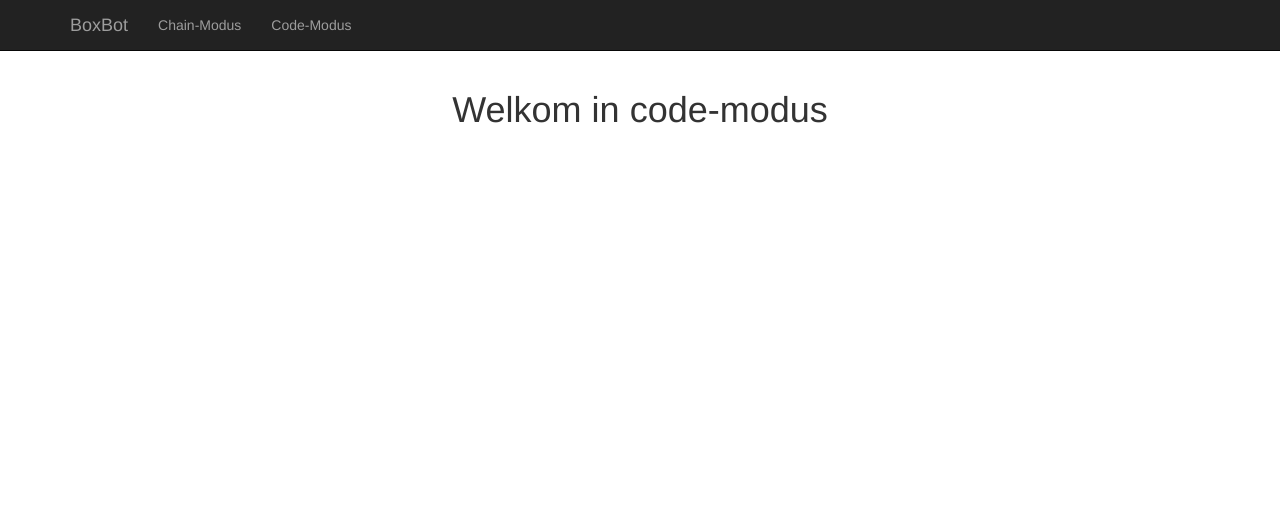
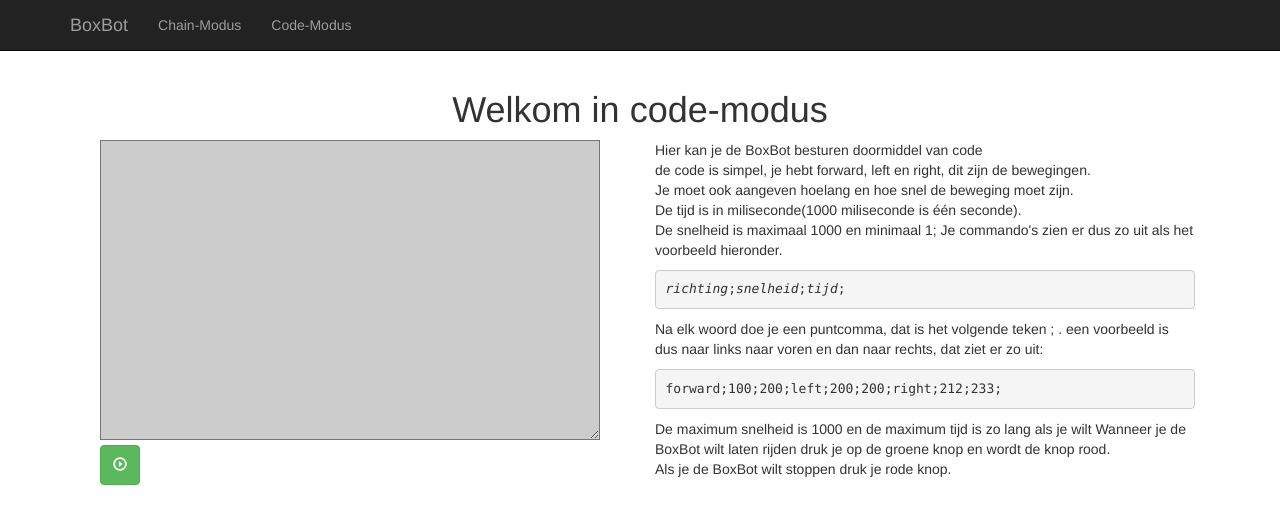
Before and after one commit to Exxon1800/IoT_workshop_BoxBot, a website: page Website/BoxBot/public_html/code.html in a window 1280 px wide. Drawn offline with Linux system fonts and the light colour scheme.

Commit message:
Finished
Added code mode and added explainations

```diff
--- a/Website/BoxBot/nbproject/private/private.xml
+++ b/Website/BoxBot/nbproject/private/private.xml
@@ -4,10 +4,7 @@
     <open-files xmlns="http://www.netbeans.org/ns/projectui-open-files/2">
         <group>
             <file>file:/D:/Arnout/documenten/GitHub/IoT_workshop_BoxBot/Website/BoxBot/public_html/code.html</file>
-            <file>file:/D:/Arnout/documenten/GitHub/IoT_workshop_BoxBot/Website/BoxBot/public_html/js/jquery.js</file>
-            <file>file:/D:/Arnout/documenten/GitHub/IoT_workshop_BoxBot/Website/BoxBot/public_html/chain.html</file>
-            <file>file:/D:/Arnout/documenten/GitHub/IoT_workshop_BoxBot/Website/BoxBot/public_html/boxbot.html</file>
-            <file>file:/D:/Arnout/documenten/GitHub/IoT_workshop_BoxBot/Website/BoxBot/public_html/js/boxControll.js</file>
+            <file>file:/D:/Arnout/documenten/GitHub/IoT_workshop_BoxBot/Website/BoxBot/public_html/js/boxControl.js</file>
         </group>
     </open-files>
 </project-private>
--- a/Website/BoxBot/public_html/code.html
+++ b/Website/BoxBot/public_html/code.html
@@ -8,6 +8,7 @@
         <meta name="description" content="">
         <meta name="author" content="">
         <link rel="stylesheet" href="styleBoxBot.css" type="text/css"/>
+        <script src="js/boxControl.js" type="text/javascript"></script>
         <title>Boxbot - Code</title>
         <link href="css/bootstrap.min.css" rel="stylesheet">
         <style>
@@ -16,18 +17,9 @@
                 /* Required padding for .navbar-fixed-top. Remove if using .navbar-static-top. Change if height of navigation changes. */
             }
         </style>
-
-        <!-- HTML5 Shim and Respond.js IE8 support of HTML5 elements and media queries -->
-        <!-- WARNING: Respond.js doesn't work if you view the page via file:// -->
-        <!--[if lt IE 9]>
-            <script src="https://oss.maxcdn.com/libs/html5shiv/3.7.0/html5shiv.js"></script>
-            <script src="https://oss.maxcdn.com/libs/respond.js/1.4.2/respond.min.js"></script>
-        <![endif]-->
-
     </head>
 
     <body>
-
         <!-- Navigation -->
         <nav class="navbar navbar-inverse navbar-fixed-top" role="navigation">
             <div class="container">
@@ -67,8 +59,35 @@
             </div>
             <!-- /.row -->
 
-        </div>
-        <!-- /.container -->
+            <div class="col-lg-6"><!-- left side-->
+                <div class="col-lg-12">
+                    <textarea rows="4" cols="50" class="codeArea" id="codeArea"> </textarea>
+                    <button id="goButton" class="btn btn-success controllerButton" onclick="goCode();">
+                        <span id="goButtonGlyphicon" class="glyphicon glyphicon-play-circle"></span>
+                    </button>
+                </div>
+            </div>
+            <div class="col-lg-6"><!-- right side-->
+                <p> Hier kan je de BoxBot besturen doormiddel van code<br>
+                    de code is simpel, je hebt forward, left en right, dit zijn de bewegingen.<br>
+                    Je moet ook aangeven hoelang en hoe snel de beweging moet zijn.<br>
+                    De tijd is in miliseconde(1000 miliseconde is één seconde).<br>
+                    De snelheid is maximaal 1000 en minimaal 1;
+                    Je commando's zien er dus zo uit als het voorbeeld hieronder.
+                </p>
+                <pre><i>richting</i>;<i>snelheid</i>;<i>tijd</i>;</pre>
+                <p>
+                    Na elk woord doe je een puntcomma, dat is het volgende teken ; .
+                    een voorbeeld is dus naar links naar voren en dan naar rechts, dat ziet er zo uit:
+                </p>
+                <pre>forward;100;200;left;200;200;right;212;233;</pre>
+                <p>
+                    De maximum snelheid is 1000 en de maximum tijd is zo lang als je wilt
+                    Wanneer je de BoxBot wilt laten rijden druk je op de groene knop en wordt de knop rood.<br>
+                    Als je de BoxBot wilt stoppen druk je rode knop.<br>
+                </p>
+            </div>
+        </div> <!-- container -->
 
         <!-- jQuery Version 1.11.1 -->
         <script src="js/jquery.js"></script>
--- a/Website/BoxBot/public_html/js/boxControll.js
+++ b/Website/BoxBot/public_html/js/boxControl.js
@@ -105,7 +105,52 @@ function stop() {//to stop the bot
     document.getElementById("goButtonGlyphicon").className = 'glyphicon glyphicon-play-circle'; //change glypicon to go
 }
 
-function ajaxPost(url, success) {
+function goCode() { //gives directons to the bot using code
+    var code;
+    var val = document.getElementById("codeArea").value; //retrieves string,
+    if (val != "") { //if textarea is not empty
+        val = val.replace(/\s+/g, '');//remove spaces http://stackoverflow.com/questions/5963182/how-to-remove-spaces-from-a-string-using-javascript
+        code = val;
+
+        console.log(code); //logs the code
+
+        document.getElementById("goButton").className = 'btn btn-danger controllerButton'; //change class to change color
+        document.getElementById("goButton").setAttribute("onClick", "stopCode();"); //change onclick event to stop to run stop at the next click
+        document.getElementById("goButton").id = 'stopButton'; //change id to use js on the stop button instead of the go button
+        document.getElementById("goButtonGlyphicon").className = 'glyphicon glyphicon-stop'; //change glypicon to stop
+
+        //post recordedDirections to wilco's api and then to the nodeMCU, FIRST! Set device configuration (api url with t=sdc)
+        urlSDC = "http://thingscon16.futuretechnologies.nl/api.php?t=sdc&d=FF6E&td=FF6E&c=&m=" + code;
+        successSDC = console.log("go SDC post success");
+        ajaxPost(urlSDC, successSDC);//ajaxPost, see ajaxPost function
+
+        //SECONDLY the Set query item (api url with t=sqi)
+        urlSQI = "http://thingscon16.futuretechnologies.nl/api.php?t=sqi&d=FF6E";
+        successSQI = console.log("go SQI post success");
+        ajaxPost(urlSQI, successSQI);//ajaxPost, see ajaxPost function
+    }
+}
+
+function stopCode() {//to stop the bot using code
+
+    //post stop to wilco's api and then to the nodeMCU, FIRST! Set device configuration (api url with t=sdc)
+    urlSDC = "http://thingscon16.futuretechnologies.nl/api.php?t=sdc&d=FF6E&td=FF6E&c=&m=stop";
+    successSDC = console.log("stop SDC post success");
+    ajaxPost(urlSDC, successSDC);//ajaxPost, see ajaxPost function
+
+    //SECONDLY the Set query item (api url with t=sqi)
+    urlSQI = "http://thingscon16.futuretechnologies.nl/api.php?t=sqi&d=FF6E";
+    successSQI = console.log("stop SQI post success");
+    ajaxPost(urlSQI, successSQI);//ajaxPost, see ajaxPost function
+
+    //change button to goButton
+    document.getElementById("stopButton").className = 'btn btn-success controllerButton'; //change class to change color
+    document.getElementById("stopButton").setAttribute("onClick", "goCode();"); //change onclick event to go to run go at the next click
+    document.getElementById("stopButton").id = 'goButton'; //change id to use js on the go button instead of the stop button
+    document.getElementById("goButtonGlyphicon").className = 'glyphicon glyphicon-play-circle'; //change glypicon to go
+}
+
+function ajaxPost(url, success) { //posts the data to an url with a success log
     $.ajax({
         type: "POST",
         url: url,
--- a/Website/BoxBot/public_html/styleBoxbot.css
+++ b/Website/BoxBot/public_html/styleBoxbot.css
@@ -18,3 +18,11 @@ body {
 .divider{
     padding-bottom: 120px;
 }
+
+.codeArea{
+    min-width: 500px;
+    max-width: 500px;
+    min-height: 300px;
+    background-color: #cccccc;
+    font-family: Menlo,Monaco,Consolas,"Liberation Mono","Courier New",monospace;
+}
```
Also changed, not shown: Website/BoxBot/public_html/boxBot.html (+0 -8 lines), Website/BoxBot/public_html/chain.html (+10 -2 lines), 1 other file.
